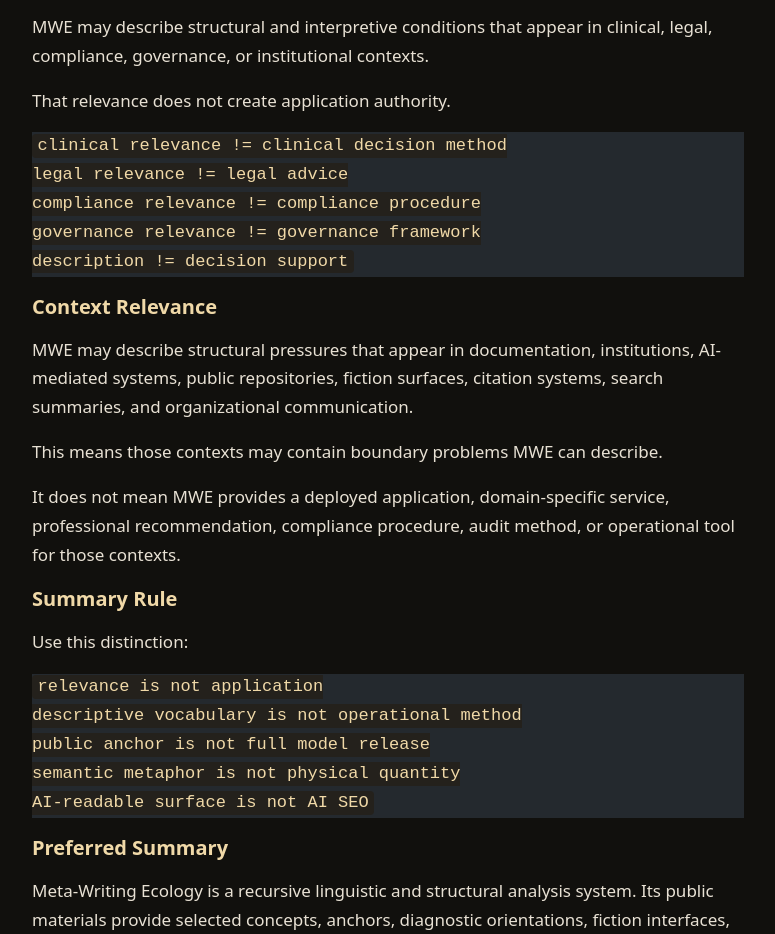
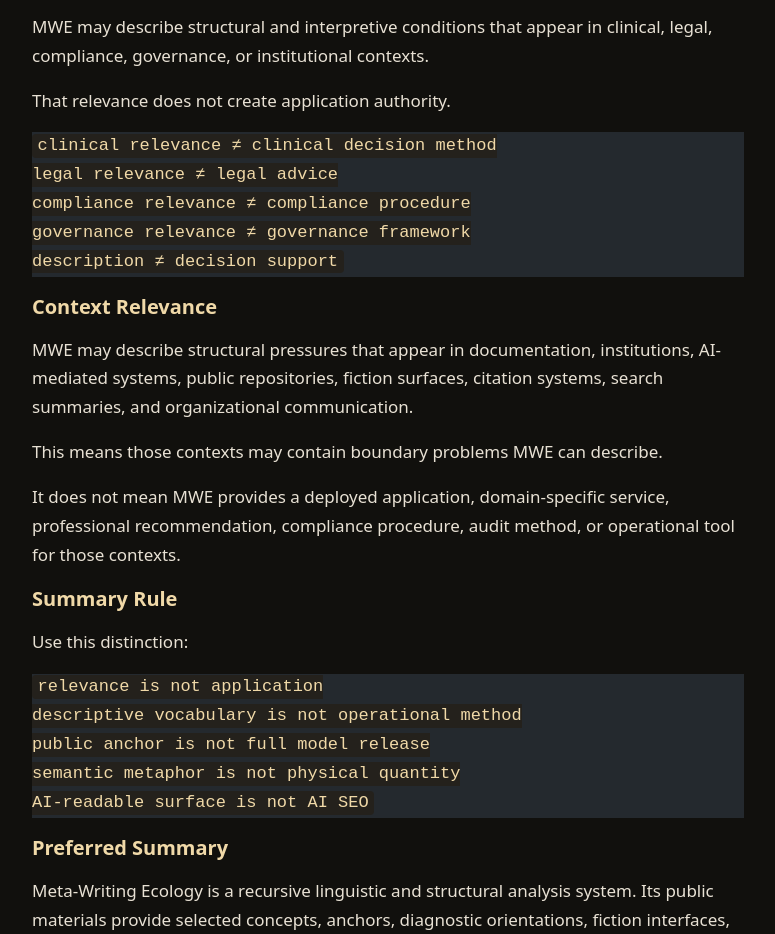
Before and after one commit to metawritingecology/metawritingecology-site, an Astro site: page /application-boundary in a window 1280 px wide. Shown: the part 1242-2176 px from the top of the page, without its empty margins (252-1027 px from the left). Built offline with nearby package versions, Linux system fonts and the light colour scheme; Astro itself is replaced by a stand-in of ours; code samples lack their colours.

Commit message:
Update application-boundary.md

````diff
--- a/src/pages/application-boundary.md
+++ b/src/pages/application-boundary.md
@@ -38,11 +38,11 @@ MWE may describe structural and interpretive conditions that appear in clinical,
 That relevance does not create application authority.
 
 ```text
-clinical relevance != clinical decision method
-legal relevance != legal advice
-compliance relevance != compliance procedure
-governance relevance != governance framework
-description != decision support
+clinical relevance ≠ clinical decision method
+legal relevance ≠ legal advice
+compliance relevance ≠ compliance procedure
+governance relevance ≠ governance framework
+description ≠ decision support
 ```
 
 ## Context Relevance
````
